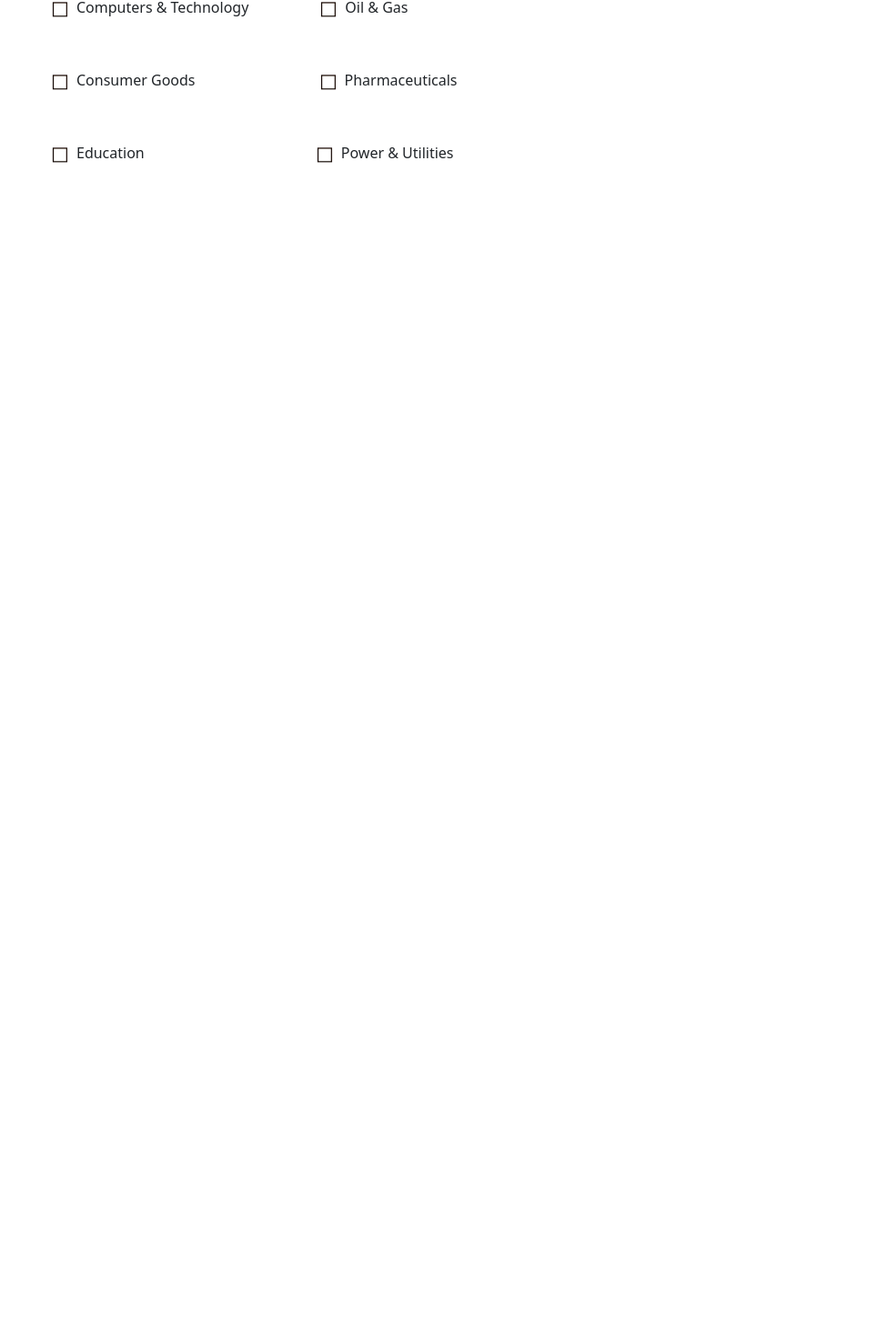
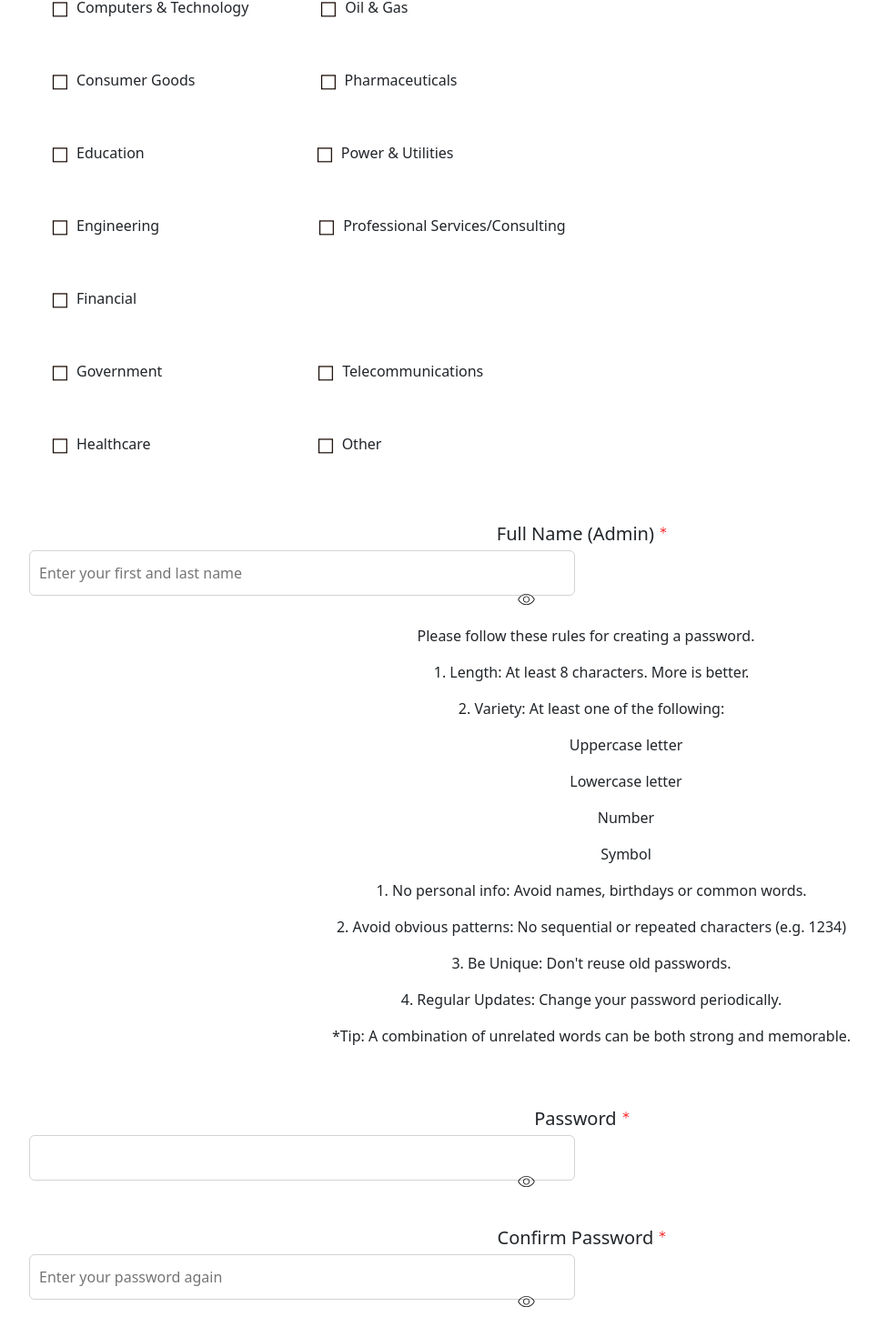
Before and after one commit to AlirezaEntessari/new-mlsa-frontend, a React (Create React App) app: page /agency-information-page in a window 1280 px wide. Shown: the part 1031-2501 px from the top of the page at 91% size, without its empty margins (32-997 px from the left). Before the commit the page ends 1395 px from the top, so only its background shows below. Built offline with nearby package versions, Linux system fonts and the light colour scheme.

Commit message:
Styled Agency Information Page

```diff
--- a/src/pages/AgencyInformationPage/AgencyInformationPage.js
+++ b/src/pages/AgencyInformationPage/AgencyInformationPage.js
@@ -3,6 +3,7 @@ import "./AgencyInformationPage.scss";
 import MLSALogo from "../../assets/logos/MLSAFullLogoColorSmall.png";
 import RedAsteriskIcon from "../../assets/icons/mingcute_asterisk-line.svg";
 import CheckboxIcon from "../../assets/icons/CheckBoxEmpty.svg";
+import DontShowIcon from "../../assets/icons/ph_eye-light (1).svg";
 
 export default function AgencyInformationPage() {
   return (
@@ -195,6 +196,183 @@ export default function AgencyInformationPage() {
           </span>
         </p>
       </div>
+      <div className="agency-information-page__checkbox-container-6">
+        <p className="agency-information-page__engineering">
+          <img
+            className="agency-information-page__engineering-checkbox-icon"
+            src={CheckboxIcon}
+            alt="Check Box"
+          />
+          <span className="agency-information-page__industry-field-text">
+            Engineering
+          </span>
+        </p>
+        <p className="agency-information-page__professional-services">
+          <img
+            className="agency-information-page__professional-services-checkbox-icon"
+            src={CheckboxIcon}
+            alt="Check Box"
+          />
+          <span className="agency-information-page__industry-field-text">
+            Professional Services/Consulting
+          </span>
+        </p>
+      </div>
+      <div className="agency-information-page__checkbox-container-7">
+        <p className="agency-information-page__financial">
+          <img
+            className="agency-information-page__financial-checkbox-icon"
+            src={CheckboxIcon}
+            alt="Check Box"
+          />
+          <span className="agency-information-page__industry-field-text">
+            Financial
+          </span>
+        </p>
+      </div>
+      <div className="agency-information-page__checkbox-container-8">
+        <p className="agency-information-page__government">
+          <img
+            className="agency-information-page__government-checkbox-icon"
+            src={CheckboxIcon}
+            alt="Check Box"
+          />
+          <span className="agency-information-page__industry-field-text">
+            Government
+          </span>
+        </p>
+        <p className="agency-information-page__telecommunications">
+          <img
+            className="agency-information-page__telecommunications-checkbox-icon"
+            src={CheckboxIcon}
+            alt="Check Box"
+          />
+          <span className="agency-information-page__industry-field-text">
+            Telecommunications
+          </span>
+        </p>
+      </div>
+      <div className="agency-information-page__checkbox-container-9">
+        <p className="agency-information-page__healthcare">
+          <img
+            className="agency-information-page__healthcare-checkbox-icon"
+            src={CheckboxIcon}
+            alt="Check Box"
+          />
+          <span className="agency-information-page__industry-field-text">
+            Healthcare
+          </span>
+        </p>
+        <p className="agency-information-page__other">
+          <img
+            className="agency-information-page__other-checkbox-icon"
+            src={CheckboxIcon}
+            alt="Check Box"
+          />
+          <span className="agency-information-page__industry-field-text">
+            Other
+          </span>
+        </p>
+      </div>
+      <label
+        className="agency-information-page__full-name-admin-label"
+        htmlFor="full-name-admin"
+      >
+        Full Name (Admin){" "}
+        <img
+          className="agency-information-page__red-asterisk-icon"
+          src={RedAsteriskIcon}
+          alt="Required"
+        />
+      </label>
+      <img
+        className="agency-information-page__dont-show-icon-admin"
+        src={DontShowIcon}
+        alt="Hidden"
+      />
+      <input
+        className="agency-information-page__full-name-admin-input"
+        type="text"
+        placeholder="Enter your first and last name"
+      />
+      <p className="agency-information-page__rules-line-1">
+        Please follow these rules for creating a password.
+      </p>
+      <p className="agency-information-page__rules-line-2">
+        <span className="agency-information-page__bold">1. Length: </span> At
+        least 8 characters. More is better.
+      </p>
+      <p className="agency-information-page__rules-line-3">
+        <span className="agency-information-page__bold">2. Variety: </span> At
+        least one of the following:
+      </p>
+      <p className="agency-information-page__rules-line-4">Uppercase letter</p>
+      <p className="agency-information-page__rules-line-5">Lowercase letter</p>
+      <p className="agency-information-page__rules-line-6">Number</p>
+      <p className="agency-information-page__rules-line-7">Symbol</p>
+      <p className="agency-information-page__rules-line-8">
+        <span className="agency-information-page__bold">
+          1. No personal info:{" "}
+        </span>
+        Avoid names, birthdays or common words.
+      </p>
+      <p className="agency-information-page__rules-line-9">
+        <span className="agency-information-page__bold">
+          2. Avoid obvious patterns:{" "}
+        </span>
+        No sequential or repeated characters (e.g. 1234)
+      </p>
+      <p className="agency-information-page__rules-line-10">
+        <span className="agency-information-page__bold">3. Be Unique:</span>{" "}
+        Don't reuse old passwords.
+      </p>
+      <p className="agency-information-page__rules-line-11">
+        <span className="agency-information-page__bold">
+          4. Regular Updates:{" "}
+        </span>
+        Change your password periodically.
+      </p>
+      <p className="agency-information-page__rules-line-12">
+        *Tip: A combination of unrelated words can be both strong and memorable.
+      </p>
+      <label
+        className="agency-information-page__password-label"
+        htmlFor="password"
+      >
+        Password{" "}
+        <img
+          className="agency-information-page__red-asterisk-icon"
+          src={RedAsteriskIcon}
+          alt="Required"
+        />
+      </label>
+      <img
+        className="agency-information-page__dont-show-icon-password"
+        src={DontShowIcon}
+        alt="Hidden"
+      />
+      <input
+        className="agency-information-page__password-input"
+        type="text"
+        id="password"
+      />
+      <label
+        className="agency-information-page__confirm-password-label"
+        htmlFor="confirm-password"
+      >
+        Confirm Password{" "}
+        <img
+          className="agency-information-page__red-asterisk-icon"
+          src={RedAsteriskIcon}
+          alt="Required"
+        />
+      </label>
+      <img
+        className="agency-information-page__dont-show-icon-confirm-password"
+        src={DontShowIcon}
+        alt="Hidden"
+      />
+      <input className="agency-information-page__confirm-password-input" type="text" placeholder="Enter your password again" />
     </div>
   );
 }
--- a/src/pages/AgencyInformationPage/AgencyInformationPage.scss
+++ b/src/pages/AgencyInformationPage/AgencyInformationPage.scss
@@ -176,4 +176,184 @@
         margin-left: 180px;
     }
 
+    &__checkbox-container-6 {
+        display: flex;
+        margin-top: 28px;
+        margin-left: 80px;
+    }
+
+    &__engineering-checkbox-icon {
+        width: 36px;
+    }
+
+    &__professional-services-checkbox-icon {
+        width: 36px;
+        margin-left: 166px;
+    }
+
+    &__checkbox-container-7 {
+        display: flex;
+        margin-top: 28px;
+        margin-left: 80px;
+    }
+
+    &__financial-checkbox-icon {
+        width: 36px;
+    }
+
+    &__checkbox-container-8 {
+        display: flex;
+        margin-top: 28px;
+        margin-left: 80px;
+    }
+
+    &__government-checkbox-icon {
+        width: 36px;
+    }
+
+    &__telecommunications-checkbox-icon {
+        width: 36px;
+        margin-left: 162px;
+    }
+
+    &__checkbox-container-9 {
+        display: flex;
+        margin-top: 28px;
+        margin-left: 80px;
+    }
+
+    &__healthcare-checkbox-icon {
+        width: 36px;
+    }
+
+    &__other-checkbox-icon {
+        width: 36px;
+        margin-left: 174px;
+    }
+
+    &__full-name-admin-label {
+        margin-top: 48px;
+        margin-left: 64px;
+        font-weight: 500;
+        font-size: 20px;
+    }
+
+    &__dont-show-icon-admin {
+        position: absolute;
+        top: 1680px;
+        left: 600px;
+    }
+
+    &__full-name-admin-input {
+        display: block;
+        width: 600px;
+        height: 50px;
+        border-radius: 6px;
+        border: 1px solid lightgray;
+        padding-left: 10px;
+        margin-top: 3px;
+        margin-left: 64px;
+    }
+
+    &__rules-line-1 {
+        margin-top: 32px;
+        margin-left: 72px;
+    }
+
+    &__rules-line-2 {
+        margin-left: 84px;
+    }
+
+    &__bold {
+        font-weight: 500;
+    }
+
+    &__rules-line-3 {
+        margin-left: 84px;
+    }
+
+    &__rules-line-4 {
+        margin-left: 160px;
+    }
+
+    &__rules-line-5 {
+        margin-left: 160px;
+    }
+
+    &__rules-line-6 {
+        margin-left: 160px;
+    }
+
+    &__rules-line-7 {
+        margin-left: 160px;
+    }
+
+    &__rules-line-8 {
+        margin-left: 84px;
+    }
+
+    &__rules-line-9 {
+        margin-left: 84px;
+    }
+
+    &__rules-line-10 {
+        margin-left: 84px;
+    }
+
+    &__rules-line-11 {
+        margin-left: 84px;
+    }
+
+    &__rules-line-12 {
+        margin-left: 84px;
+    }
+
+    &__password-label {
+        margin-top: 48px;
+        margin-left: 64px;
+        font-weight: 500;
+        font-size: 20px;
+    }
+
+    &__password-input {
+        display: block;
+        width: 600px;
+        height: 50px;
+        border-radius: 6px;
+        border: 1px solid lightgray;
+        padding-left: 10px;
+        margin-top: 3px;
+        margin-left: 64px;
+    }
+
+    &__dont-show-icon-password {
+        position: absolute;
+        top: 2320px;
+        left: 600px;
+    }
+
+    &__confirm-password-label {
+        margin-top: 48px;
+        margin-left: 64px;
+        font-weight: 500;
+        font-size: 20px;
+    }
+
+    &__confirm-password-input {
+        display: block;
+        width: 600px;
+        height: 50px;
+        border-radius: 6px;
+        border: 1px solid lightgray;
+        padding-left: 10px;
+        margin-top: 3px;
+        margin-left: 64px;
+    }
+
+    &__dont-show-icon-confirm-password {
+        position: absolute;
+        top: 2452px;
+        left: 600px;
+    }
+
 }
```
Also changed, not shown: src/assets/icons/ph_eye-light (1).svg (added).
